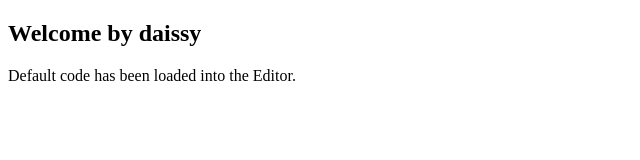
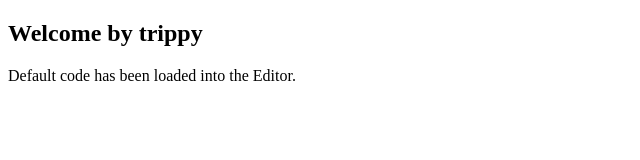
Before and after one commit to darshitabhalla/sample, a plain HTML site: page index.html in a window 1280 px wide. Shown: the full height of the page, 0-640 px from the left. Drawn offline with Linux system fonts and the light colour scheme.

Commit message:
name changed again

```diff
--- a/index.html
+++ b/index.html
@@ -6,7 +6,7 @@
 </head>
 
 <body>
-    <h2>Welcome by daissy</h2>
+    <h2>Welcome by trippy</h2>
     <p>
         Default code has been
         loaded into the Editor.
```
